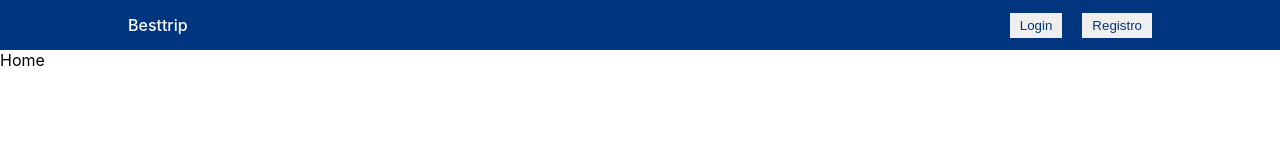
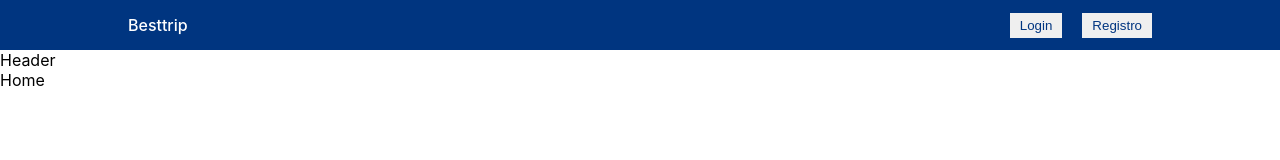
Before and after one commit to jonbaidev/besttrip, a React (Create React App) app: page / in a window 1280 px wide. Shown: the top 160 px of the page. Built offline with nearby package versions, Linux system fonts and the light colour scheme; the HTML template or start-up script is replaced by a standard one.

Commit message:
Criando componente Header

```diff
--- /dev/null
+++ b/src/components/header/Header.jsx
@@ -0,0 +1,11 @@
+import "./header.css"
+
+const Header = () => {
+  return (
+    <div className="Header">
+        Header
+    </div>
+  )
+}
+
+export default Header
--- a/src/pages/home/Home.jsx
+++ b/src/pages/home/Home.jsx
@@ -1,10 +1,12 @@
 import React from 'react'
 import Navbar from '../../components/navbar/Navbar'
+import Header from '../../components/header/Header'
 
 const Home = () => {
   return (
     <div>
       <Navbar />
+      <Header />
       Home
     </div>
   )
```
Also changed, not shown: src/components/header/header.css (added).
